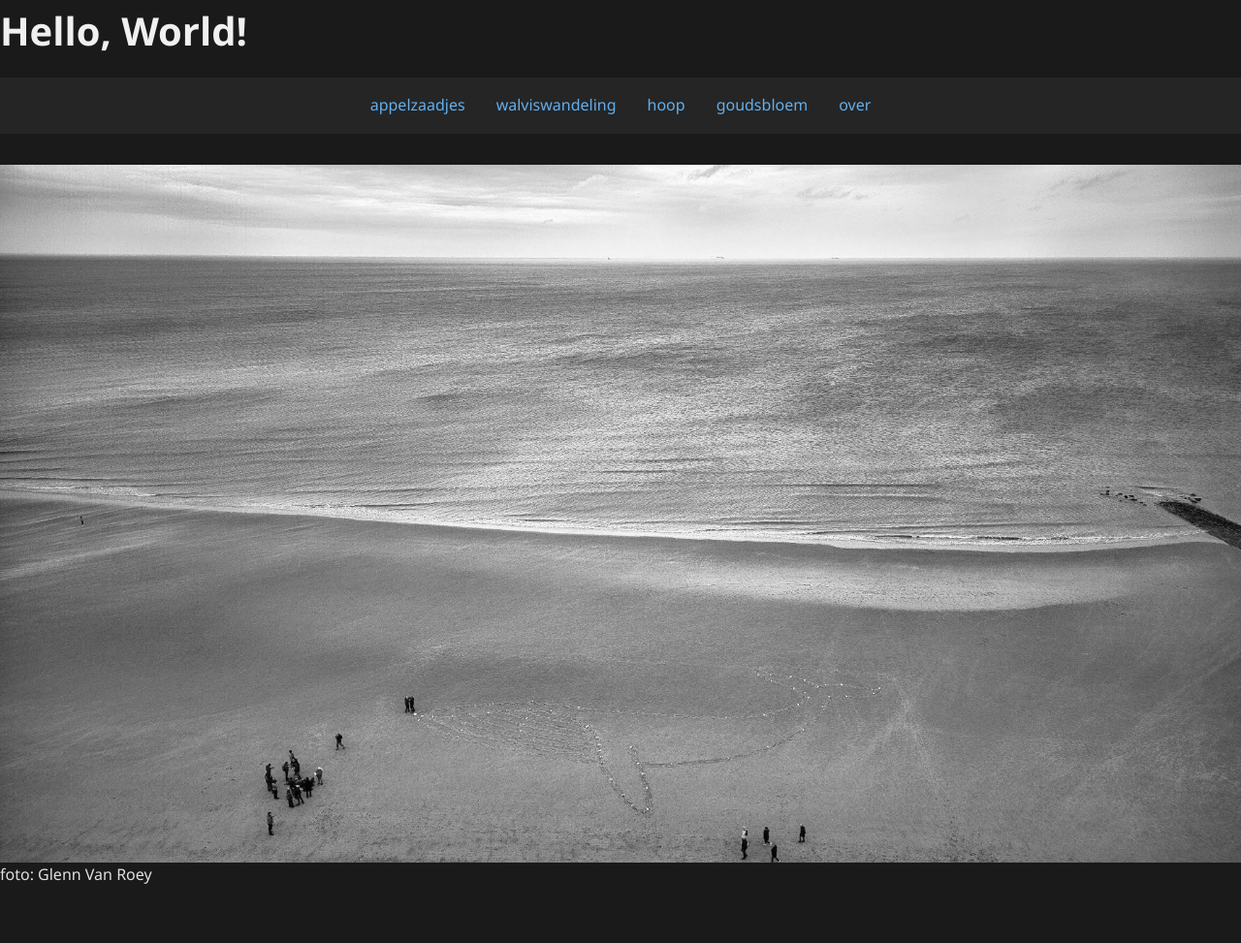
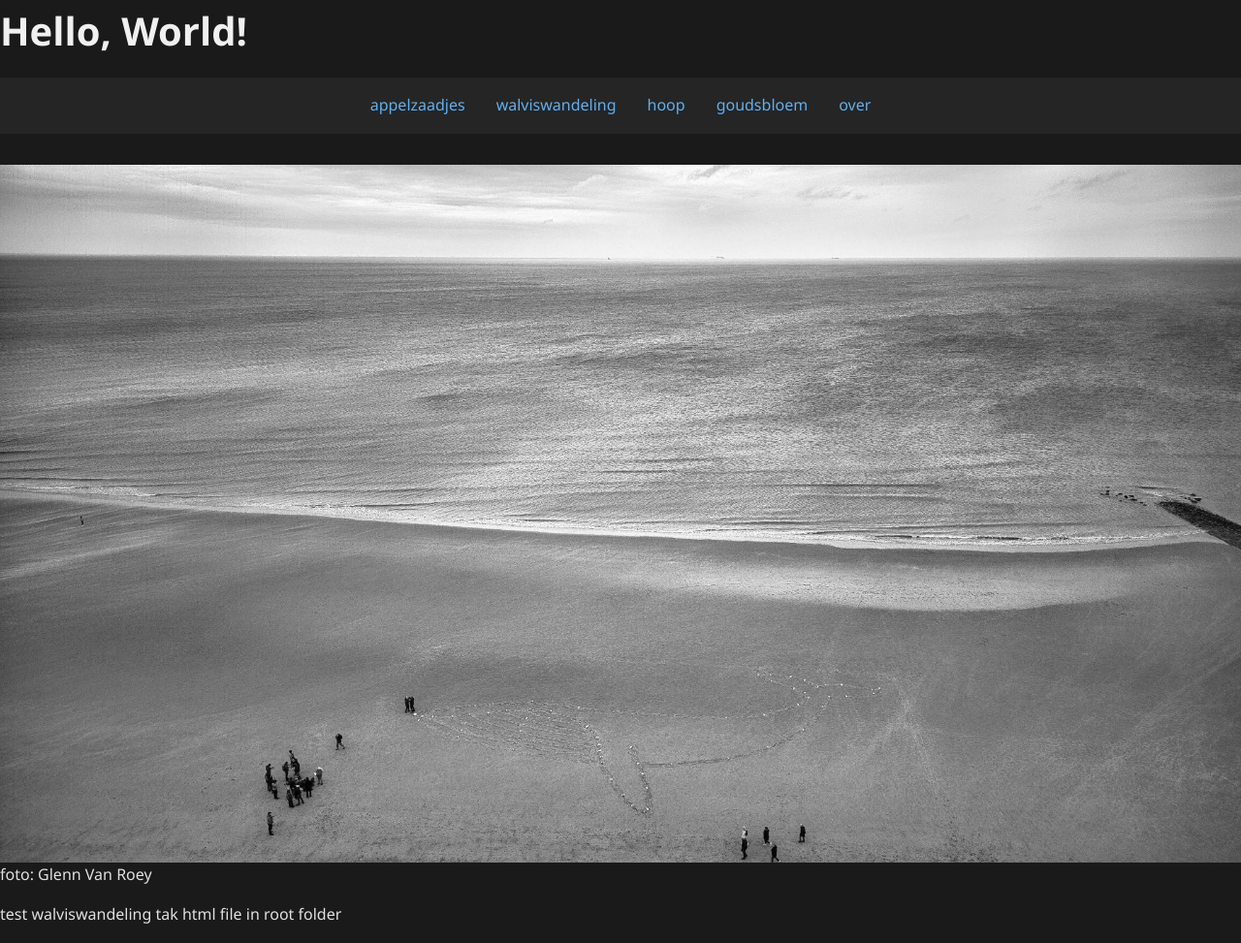
Before and after one commit to yannickds/appelzaadjes, a Jekyll site: the page built from walviswandeling.html, in a window 1280 px wide. Shown: the whole page at 97% size. Built offline with Jekyll 4.4.1, drawn with Linux system fonts in a browser that asks for light colours; before the commit the page ends 931 px from its top, so only the background shows below that.

Commit message:
Update root walviswandeling.html

```diff
--- a/walviswandeling.html
+++ b/walviswandeling.html
@@ -21,5 +21,8 @@
 
   {{content}}
 
+ <p>test walviswandeling tak html file in root folder</p>
+
+
 </body>
 </html>
```
